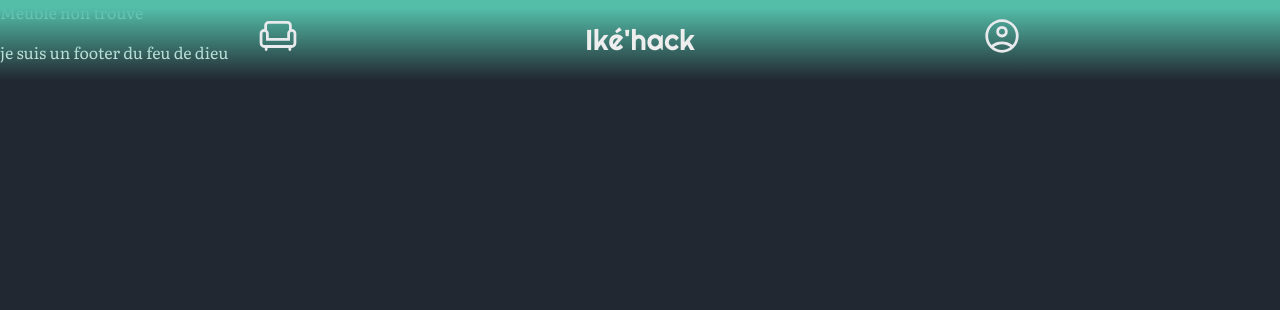
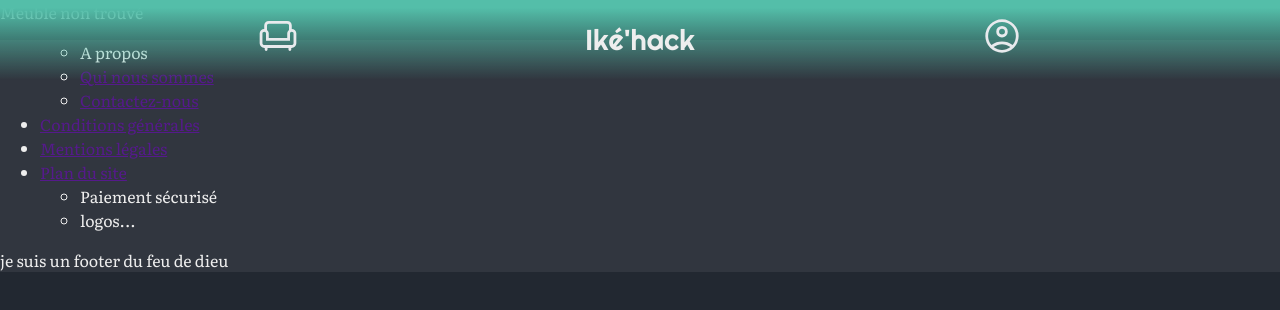
Before and after one commit to adatechschool/projet-collectif-plateforme-de-vente-de-meubles-ike-hack, a React (Vite) app in the folder front_end/: page /Furniture in a window 1280 px wide. Shown: the top 310 px of the page. Built offline with nearby package versions, Linux system fonts and the light colour scheme.

Commit message:
footer v1

```diff
--- a/front_end/src/components/Footer.jsx
+++ b/front_end/src/components/Footer.jsx
@@ -1,9 +1,23 @@
 function Footer() {
 
 return (
-  <>
+  <footer className='footer'>
+    <ul>
+      <ul>
+        <li>A propos</li>
+        <li><a href="">Qui nous sommes</a></li>
+        <li><a href="">Contactez-nous</a></li>
+      </ul>
+      <li><a href="">Conditions générales</a></li>
+      <li><a href="">Mentions légales</a></li>
+      <li><a href="">Plan du site</a></li>
+      <ul>
+        <li>Paiement sécurisé</li>
+        <li>logos...</li>
+      </ul>
+    </ul>
     <p>je suis un footer du feu de dieu</p>
-  </>
+  </footer>
 )
 }
 
```
